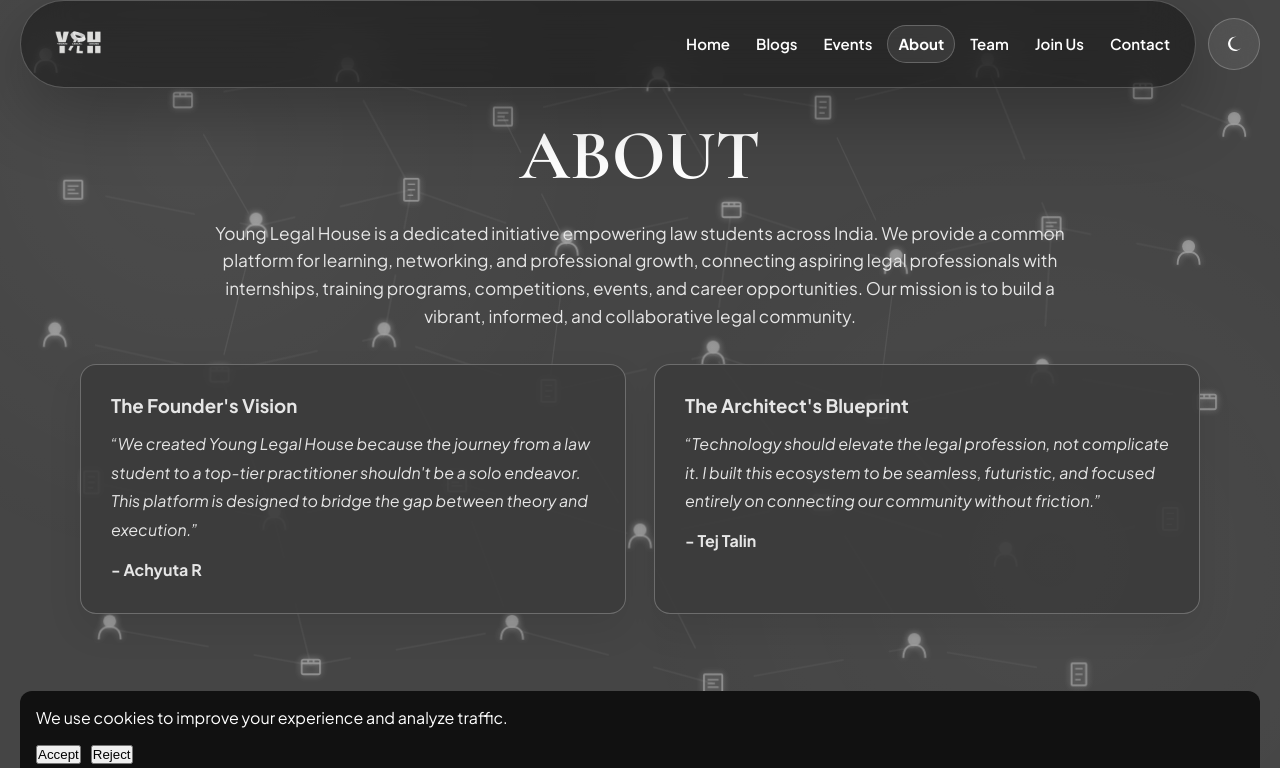
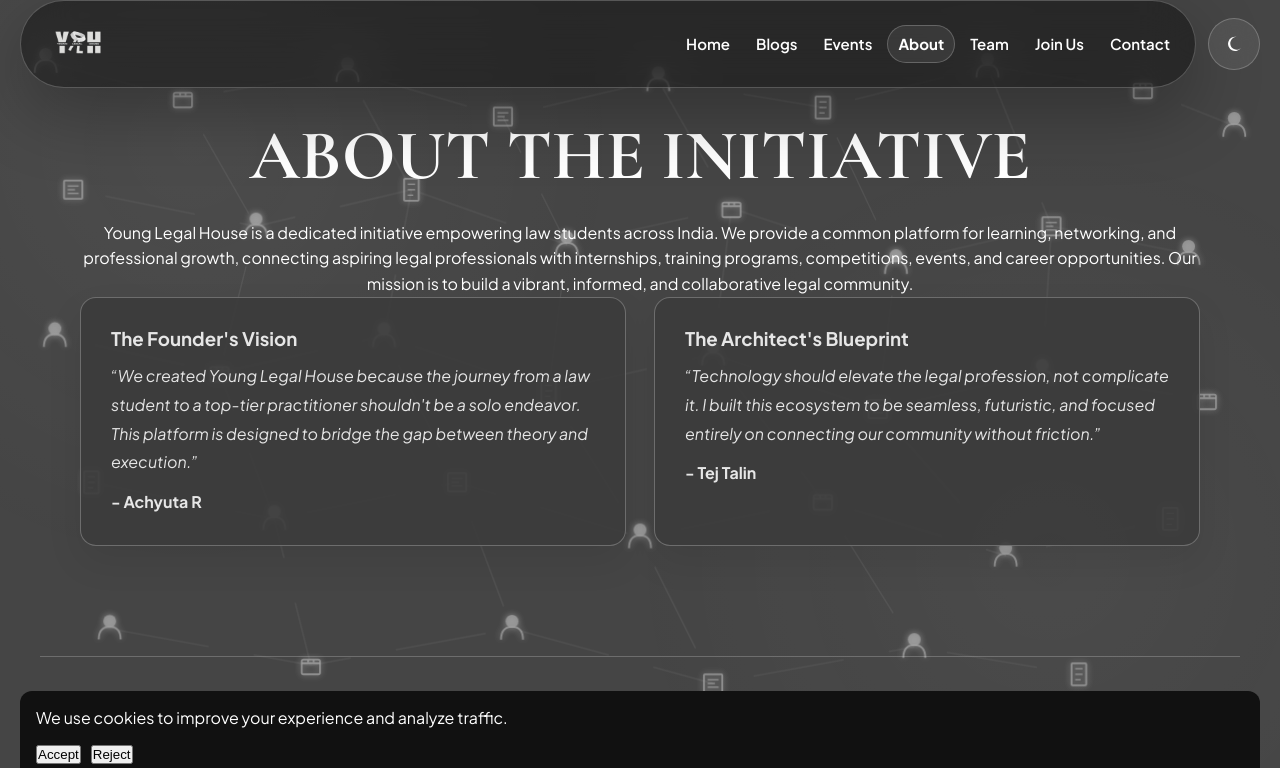
Before and after one commit to TejTalin/young-legal-house, a Next.js app: page /about in a window 1280 px wide. Shown: the top 768 px of the page. Built offline with nearby package versions, Linux system fonts and the light colour scheme.

Commit message:
Revise about section title and description
Updated the title and paragraph text to better reflect the initiative's purpose.

```diff
--- a/app/about/page.jsx
+++ b/app/about/page.jsx
@@ -7,8 +7,8 @@ export default function AboutPage() {
       <NetworkBackground />
       <main className="page-spacing">
         <section className="container text-center-section">
-          <h1 className="page-title">ABOUT</h1>
-          <p className="about-text">
+          <h1 className="page-title">ABOUT THE INITIATIVE</h1>
+          <p className="about the intiative-text">
             Young Legal House is a dedicated initiative empowering law students across India.
             We provide a common platform for learning, networking, and professional growth,
             connecting aspiring legal professionals with internships, training programs,
```
